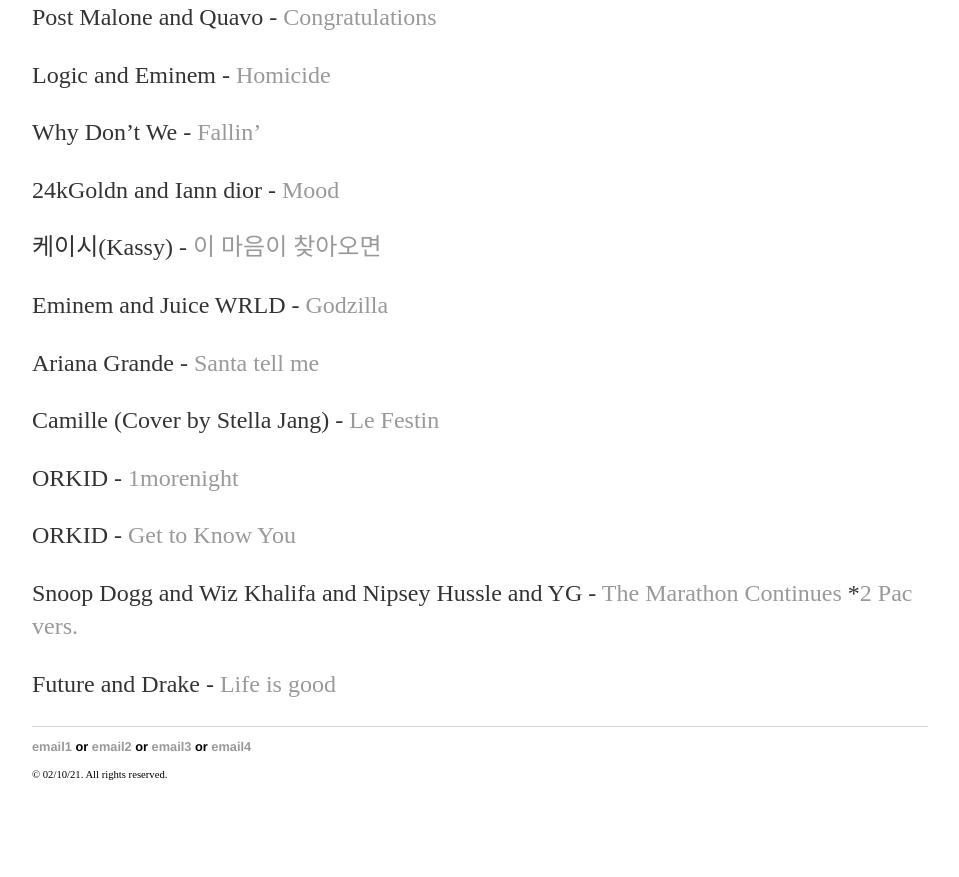
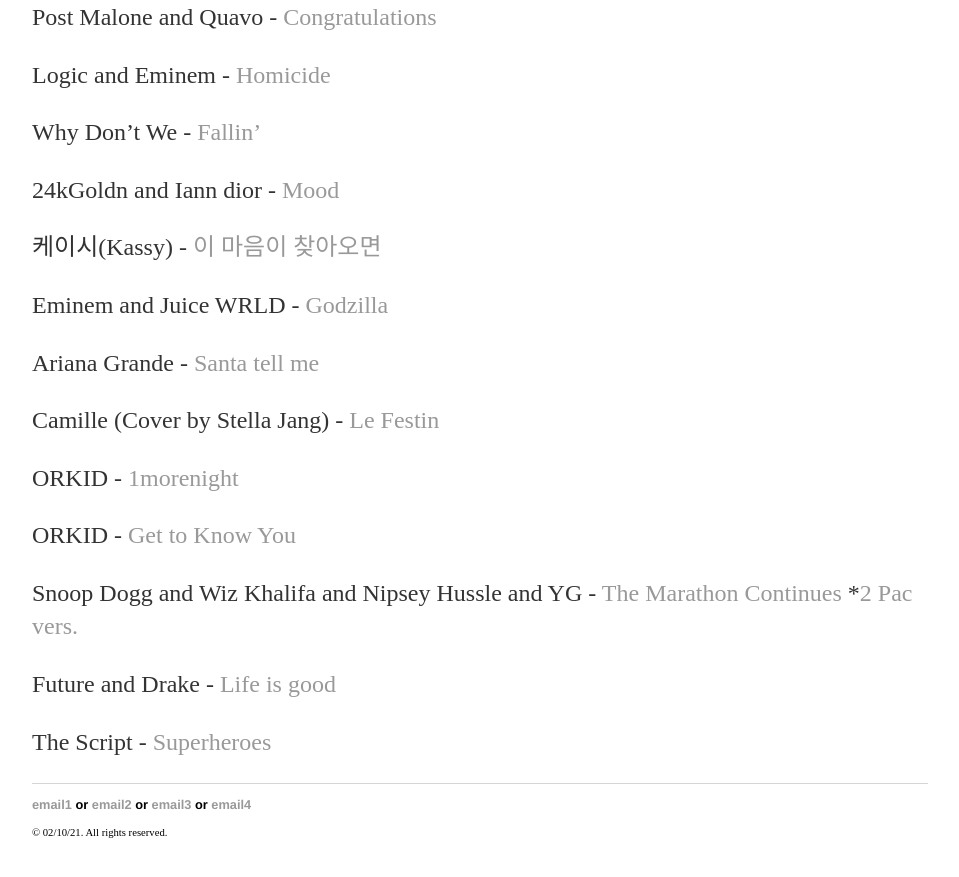
Before and after one commit to yjkweon24/yjkweon24.github.io, a Jekyll site: the page built from _posts/2018-10-23-songs-that-i-love.md, in a window 1280 px wide and 900 px high, scrolled down 9334 px. Shown: the top 877 px of the window, without its empty margins (160-1119 px from the left). Built offline with Jekyll 4.4.1, drawn with Linux system fonts in a browser that asks for light colours; before the commit the page ends 10176 px from its top, so only the background shows below that.

Commit message:
Update 2018-10-23-songs-that-i-love.md

```diff
--- a/_posts/2018-10-23-songs-that-i-love.md
+++ b/_posts/2018-10-23-songs-that-i-love.md
@@ -343,3 +343,5 @@
 *[2 Pac vers.](https://www.youtube.com/watch?v=7bM8IV65h5s&ab_channel=ThugLifeMusic)
 
 Future and Drake - [Life is good](https://www.youtube.com/watch?v=l0U7SxXHkPY&ab_channel=FutureVEVO)
+
+The Script - [Superheroes](https://www.youtube.com/watch?v=WIm1GgfRz6M&ab_channel=TheScriptVEVO)
```
